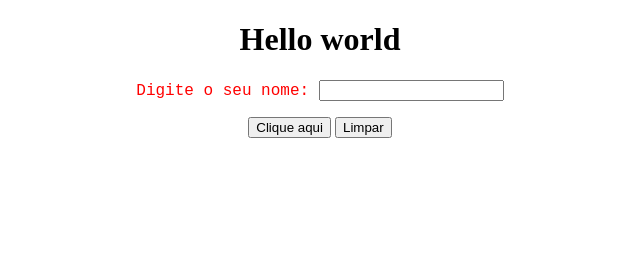
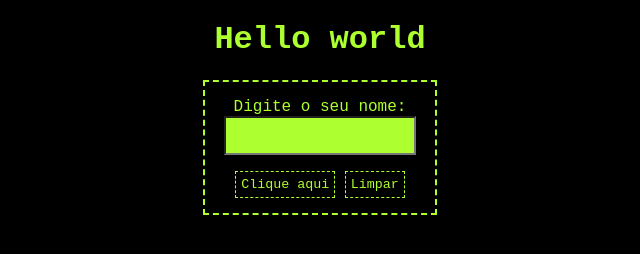
Before and after one commit to Mquarezemin/ppm-2022-2-hello-world, a plain HTML site: page index.html in a window 1280 px wide. Shown: the whole page, without its empty margins (320-960 px from the left). Drawn offline with Linux system fonts and the light colour scheme.

Commit message:
Update style.css

```diff
--- a/style.css
+++ b/style.css
@@ -1,7 +1,26 @@
-body{
+body {
+    text-align: center;
+    font-family: 'Courier New', Courier, monospace;
+    color: greenyellow;
+    background-color: black;
+}
+button{
+    background-color: black;
+    color: greenyellow;
+    border: 1px dashed greenyellow;
+    padding: 5px;
+    font-family: 'Courier New', Courier, monospace;
+}
+input{
+    background-color: greenyellow;
+    padding: 10px;
+    font-family: 'Courier New', Courier, monospace;
+    font-weight: bold;
     text-align: center;
 }
-p{
-    color: red;
-    font-family: 'Courier New', Courier, monospace;
+div{
+    border: 2px dashed greenyellow;
+    padding: 0px 15px 15px;
+    width: 200px;
+    margin: auto;
 }
```
